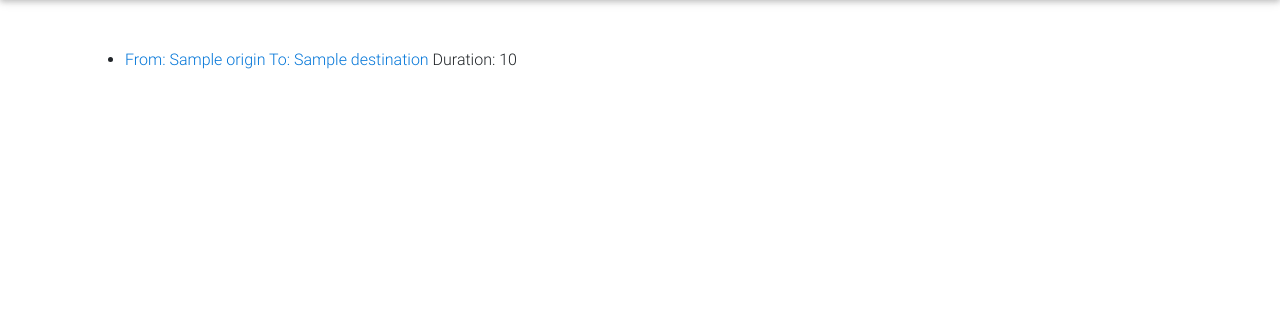
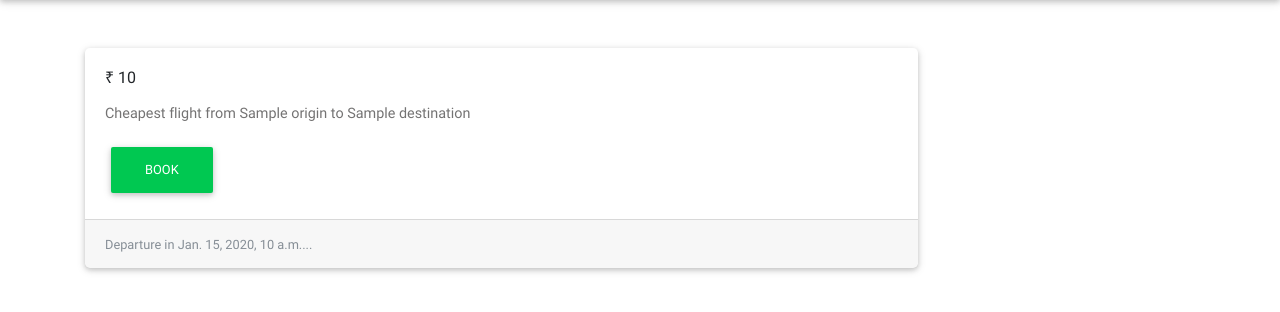
Before and after one commit to Alexmhack/django_airways, a Django app: template templates/flights/flights_list.html in a window 1280 px wide. Shown: the part 56-368 px from the top of the page. Run offline with Django 3.2, Linux system fonts and the light colour scheme; the template is opened without the code that fills it: most values are stand-ins (such as "Sample title", 1, 10 or a date in 2020); some libraries are stand-ins or nearby versions.

Commit message:
panel card for showing flight list

```diff
--- a/templates/flights/flights_list.html
+++ b/templates/flights/flights_list.html
@@ -6,20 +6,30 @@
 
 {% block content %}
 	<!-- SECTION: FLIGHTS -->
-	<section class="container mt-5">
-		<ul>
-			{% for flight in flights_list %}
-			<li>
-				<p>
-					<a href="{% url 'flight_detail' flight.pk %}">
-						From: {{ flight.origin }}
-						To: {{ flight.destination }}
-					</a>
-					Duration: {{ flight.duration }}
-				</p>
-			</li>
-			{% endfor %}
-		</ul>
-	</section>
+    <div class="mt-5 mb-5 container">
+    	{% for flight in flights_list %}
+
+	    	<!--Panel-->
+	    	<div class="card w-75">
+		        <div class="card-body">
+		            <h5 class="card-title">₹ {{ flight.price }}</h5>
+		            <p class="card-text">Cheapest flight from {{ flight.origin }} to {{ flight.destination }}</p>
+		            <a href="#" class="btn btn-success">Book</a>
+		        </div>
+		        <div class="card-footer">
+		            <small class="text-muted">
+		            	{% if flight.has_departed %}
+		            		Departed...
+		            	{% else %}
+		            	 	Departure in {{ flight.get_departure_time }}...
+						{% endif %}
+		            </small>
+		        </div>
+			</div>
+			<!--/.Panel-->
+
+		{% endfor %}
+	</div>
+
 	<!-- /SECTION: FLIGHTS -->
 {% endblock content %}
```
